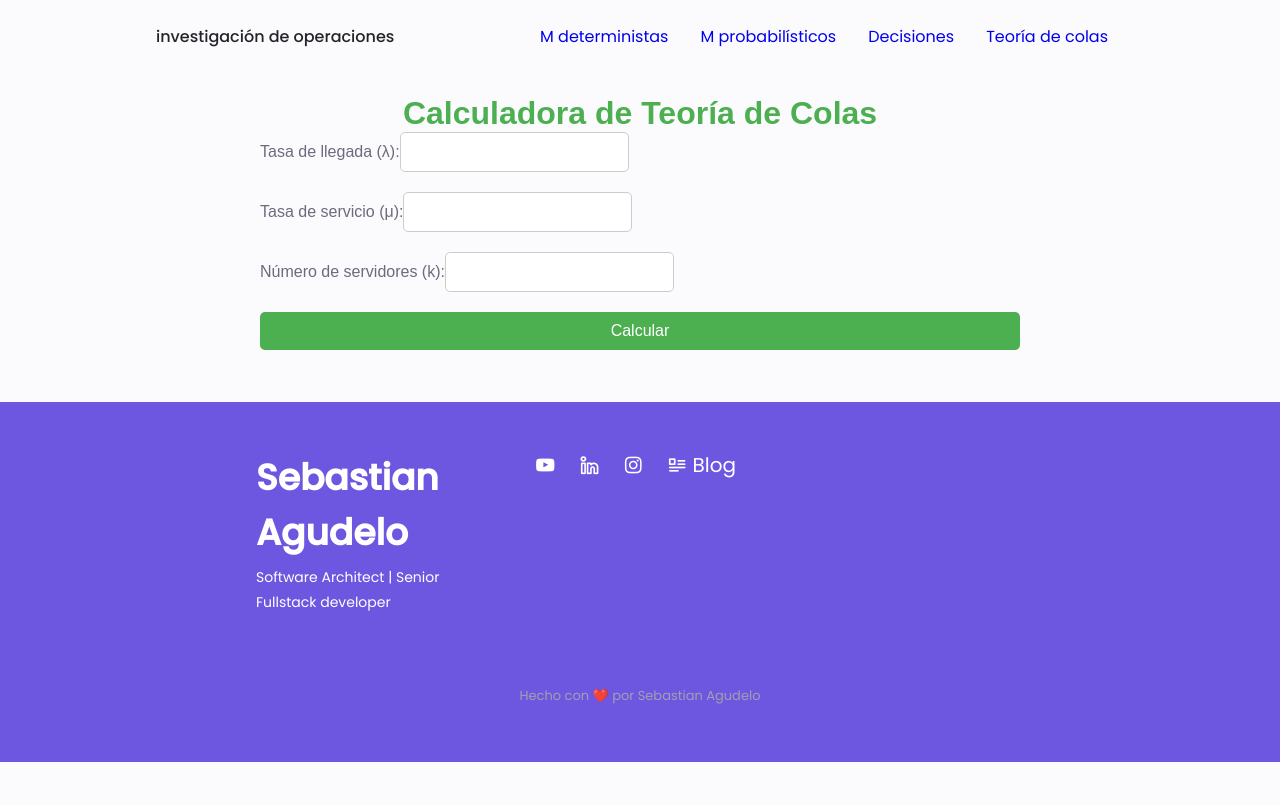
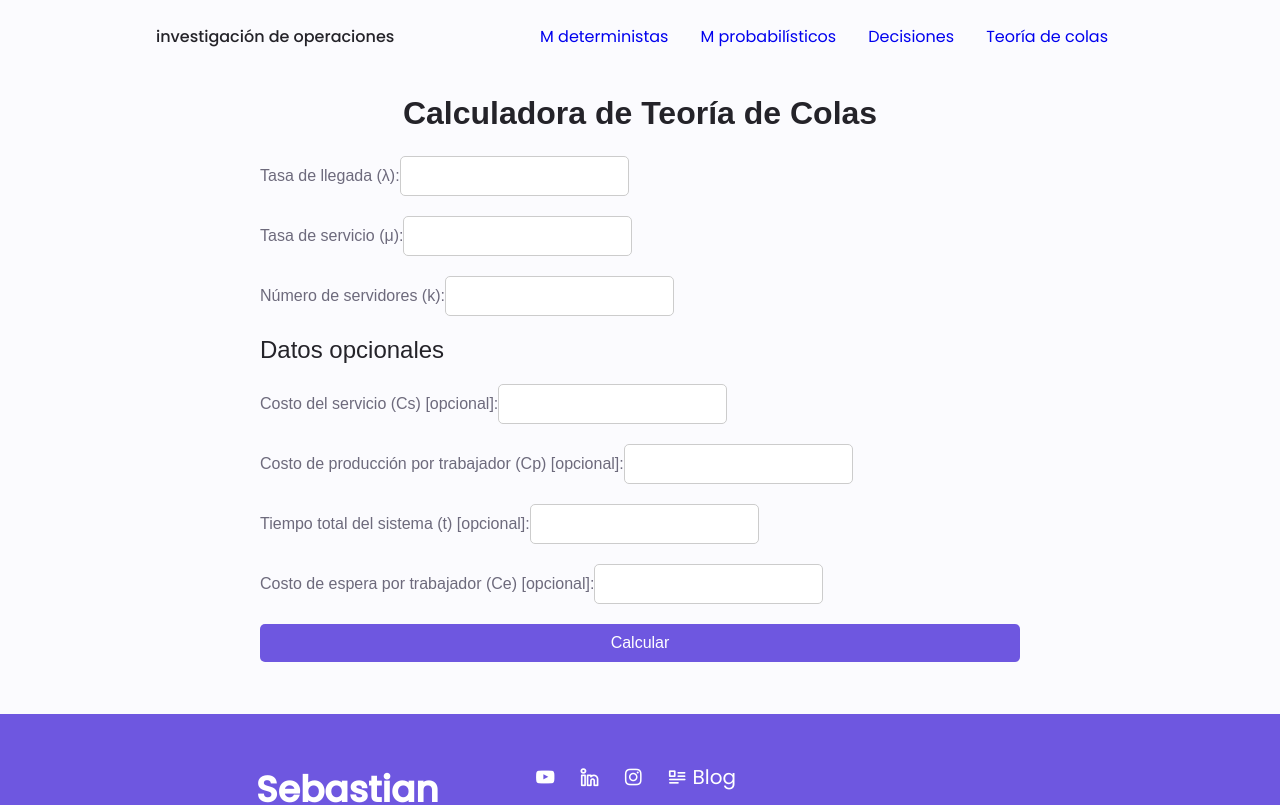
Before and after one commit to Jhonsebastianas/portafolio, a Next.js app: page /investigacion-de-operaciones/teoria-de-colas in a window 1280 px wide. Shown: the top 805 px of the page. Built offline with nearby package versions, Linux system fonts and the light colour scheme.

Commit message:
se finalizan los calculos actuales

```diff
--- a/src/modules/investigacion-operaciones/layouts/header.js
+++ b/src/modules/investigacion-operaciones/layouts/header.js
@@ -240,14 +240,14 @@ const Header = () => {
                         <li className="nav__item">
                             <Link href={"/investigacion-de-operaciones/toma-decisiones-con-probabilidad"} className="nav__link">
                                 <a>
-                                    <i className="uil uil-estate nav__icon"></i> Decisiones
+                                    <i className="uil uil-chart-line nav__icon"></i> Decisiones
                                 </a>
                             </Link>
                         </li>
                         <li className="nav__item">
                             <Link href={"/investigacion-de-operaciones/teoria-de-colas"} className="nav__link">
                                 <a>
-                                    <i className="uil uil-estate nav__icon"></i> Teoría de colas
+                                    <i className="uil uil-clock nav__icon"></i> Teoría de colas
                                 </a>
                             </Link>
                         </li>
--- a/src/pages/investigacion-de-operaciones/teoria-de-colas/index.js
+++ b/src/pages/investigacion-de-operaciones/teoria-de-colas/index.js
@@ -2,7 +2,7 @@ import Layout from "@modules/investigacion-operaciones/layouts/layout";
 import React, { useState } from "react";
 import styled from "styled-components";
 
-// Estilos principales
+// Estilos principales (se mantienen igual)
 const Container = styled.div`
   max-width: 800px;
   margin: 0 auto;
@@ -12,10 +12,11 @@ const Container = styled.div`
 
 const Title = styled.h1`
   text-align: center;
-  color: #4caf50;
+  color: var(--title-color);
 `;
 
 const Form = styled.form`
+    margin-top: 1.5rem;
   display: flex;
   flex-direction: column;
   gap: 20px;
@@ -31,7 +32,7 @@ const Input = styled.input`
 const Button = styled.button`
   padding: 10px;
   font-size: 16px;
-  background-color: #4caf50;
+  background-color: var(--first-color);
   color: white;
   border: none;
   border-radius: 5px;
@@ -58,8 +59,11 @@ const Error = styled.p`
   font-weight: bold;
 `;
 
-// Funciones de cálculo
-const calculateQueue = (lambda, mu, k) => {
+// Funciones auxiliares
+const factorial = (n) => (n === 0 ? 1 : n * factorial(n - 1));
+
+// Función de cálculo modificada
+const calculateQueue = (lambda, mu, k, cs, t, ce, cp) => {
   const results = {};
   if (mu <= lambda) {
     results.error =
@@ -77,6 +81,27 @@ const calculateQueue = (lambda, mu, k) => {
     results.ls = results.lq + lambda / mu; // Ls
     results.wq = results.lq / lambda; // Wq
     results.ws = results.wq + 1 / mu; // Ws
+    results.cost =
+      k * cs + lambda * results.wq * ce + (lambda * results.ws * cp || 0);
+
+    if (cs || ce || cp) {
+      if (cs) {
+        results.costePromedio = results.ws * cs;
+      }
+      const costoOperacion = k * (cs || 0);
+      const costoEspera = lambda * results.wq * (ce || 0);
+      const costoProduccion = lambda * results.ws * (cp || 0);
+      results.costoTotal = costoOperacion + costoEspera + costoProduccion;
+      if (ce) {
+        results.costoEspera = costoEspera;
+      }
+      if (cp) {
+        results.costoProduccion = lambda * results.ws * (cp || 0);
+      }
+    }
+    if (t) {
+      results.lineaEspera = results.lq * (t || 4); // Línea de espera después de `t` horas
+    }
   } else {
     // Modelo M/M/k
     results.model = "M/M/k";
@@ -92,18 +117,38 @@ const calculateQueue = (lambda, mu, k) => {
     results.ls = results.lq + lambda / mu;
     results.wq = results.lq / lambda;
     results.ws = results.wq + 1 / mu;
+    if (cs || ce || cp) {
+      if (cs) {
+        results.costePromedio = results.ws * cs;
+      }
+      const costoOperacion = k * (cs || 0);
+      const costoEspera = lambda * results.wq * (ce || 0);
+      const costoProduccion = lambda * results.ws * (cp || 0);
+      results.costoTotal = costoOperacion + costoEspera + costoProduccion;
+      if (ce) {
+        results.costoEspera = costoEspera;
+      }
+      if (cp) {
+        results.costoProduccion = lambda * results.ws * (cp || 0);
+      }
+    }
+    if (t) {
+      results.lineaEspera = results.lq * (t || 4); // Línea de espera después de `t` horas
+    }
   }
 
   return results;
 };
-
-const factorial = (n) => (n === 0 ? 1 : n * factorial(n - 1));
 
 // Componente principal
 const QueueCalculator = () => {
   const [lambda, setLambda] = useState("");
   const [mu, setMu] = useState("");
   const [k, setK] = useState("");
+  const [cs, setCs] = useState(""); // Nuevo estado para Cs
+  const [cp, setCp] = useState("");
+  const [ce, setCe] = useState("");
+  const [t, setT] = useState("");
   const [results, setResults] = useState(null);
 
   const handleSubmit = (e) => {
@@ -111,21 +156,30 @@ const QueueCalculator = () => {
     const lambdaNum = parseFloat(lambda);
     const muNum = parseFloat(mu);
     const kNum = parseInt(k, 10);
+    const csNum = cs ? parseFloat(cs) : null; // Cs opcional
 
     if (isNaN(lambdaNum) || isNaN(muNum) || isNaN(kNum)) {
       setResults({ error: "Por favor, ingresa valores numéricos válidos." });
       return;
     }
 
-    const calculatedResults = calculateQueue(lambdaNum, muNum, kNum);
+    const calculatedResults = calculateQueue(
+      lambdaNum,
+      muNum,
+      kNum,
+      csNum,
+      t,
+      ce,
+      cp
+    );
     setResults(calculatedResults);
   };
 
   return (
     <Layout>
-        <br></br>
-        <br></br>
-        <br></br>
+      <br></br>
+      <br></br>
+      <br></br>
       <Container className="container">
         <Title>Calculadora de Teoría de Colas</Title>
         <Form onSubmit={handleSubmit}>
@@ -156,6 +210,40 @@ const QueueCalculator = () => {
               required
             />
           </label>
+          <h2>Datos opcionales</h2>
+          <label>
+            Costo del servicio (Cs) [opcional]:
+            <Input
+              type="number"
+              value={cs}
+              onChange={(e) => setCs(e.target.value)}
+            />
+          </label>
+          <label>
+            Costo de producción por trabajador (Cp) [opcional]:
+            <Input
+              type="number"
+              value={cp}
+              onChange={(e) => setCp(e.target.value)}
+            />
+          </label>
+          <label>
+            Tiempo total del sistema (t) [opcional]:
+            <Input
+              type="number"
+              value={t}
+              onChange={(e) => setT(e.target.value)}
+            />
+          </label>
+          <label>
+            Costo de espera por trabajador (Ce) [opcional]:
+            <Input
+              type="number"
+              value={ce}
+              onChange={(e) => setCe(e.target.value)}
+            />
+          </label>
+
           <Button type="submit">Calcular</Button>
         </Form>
 
@@ -182,12 +270,56 @@ const QueueCalculator = () => {
                 </ResultItem>
                 <ResultItem>
                   <strong>Wq (Tiempo promedio en cola):</strong>{" "}
-                  {results.wq.toFixed(2)} minutos
+                  {results.wq.toFixed(2)} horas
                 </ResultItem>
                 <ResultItem>
                   <strong>Ws (Tiempo promedio en el sistema):</strong>{" "}
-                  {results.ws.toFixed(2)} minutos
+                  {results.ws.toFixed(2)} horas
                 </ResultItem>
+                {results.lineaEspera && (
+                  <ResultItem>
+                    <strong>Línea de espera en t({t}):</strong>{" "}
+                    {results.lineaEspera.toFixed(2)} / trabajadores
+                  </ResultItem>
+                )}
+                {results.costePromedio && (
+                  <>
+                    <ResultItem>
+                      <strong>Costo promedio por trabajo/hora:</strong> ${" "}
+                      {results.costePromedio.toFixed(2)} / trabajo
+                    </ResultItem>
+                    <ResultItem>
+                      <strong>Costo promedio por/día:</strong> ${" "}
+                      {8 * 5 * results.costePromedio.toFixed(2)} / día
+                    </ResultItem>
+                  </>
+                )}
+                {results.costoEspera && (
+                  <ResultItem>
+                    <strong>Costo de espera:</strong> ${" "}
+                    {results.costoEspera.toFixed(2)}{" "}
+                  </ResultItem>
+                )}
+                {results.costoProduccion && (
+                  <ResultItem>
+                    <strong>Costo de producción:</strong> ${" "}
+                    {results.costoProduccion.toFixed(2)}{" "}
+                  </ResultItem>
+                )}
+                {results.costoTotal && (
+                  <ResultItem>
+                    <strong>Costo total:</strong> ${" "}
+                    {results.costoTotal.toFixed(2)}{" "}
+                  </ResultItem>
+                )}
+                {results.nuevoServidor && (
+                  <ResultItem>
+                    <strong>
+                      ¿Es conveniente contratar un nuevo servidor?:
+                    </strong>{" "}
+                    {results.nuevoServidor}
+                  </ResultItem>
+                )}
               </>
             )}
           </ResultContainer>
```
